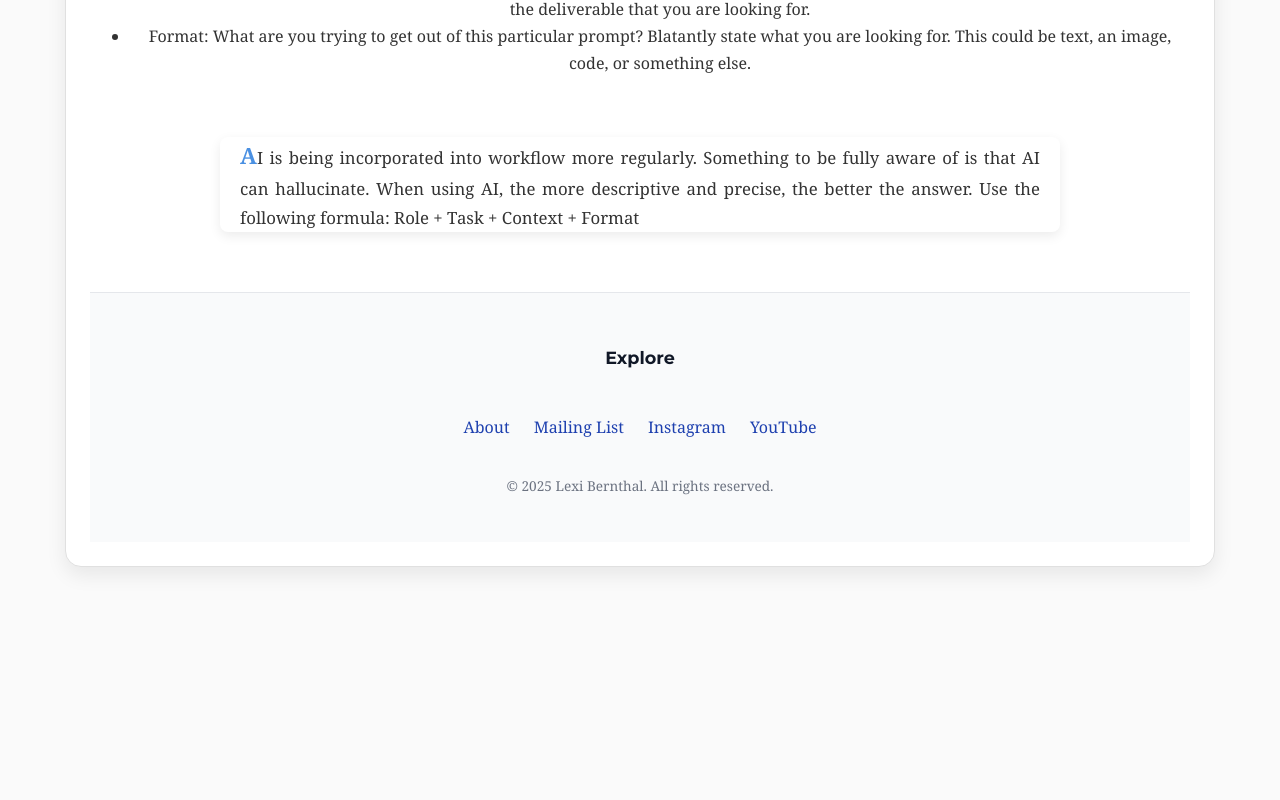
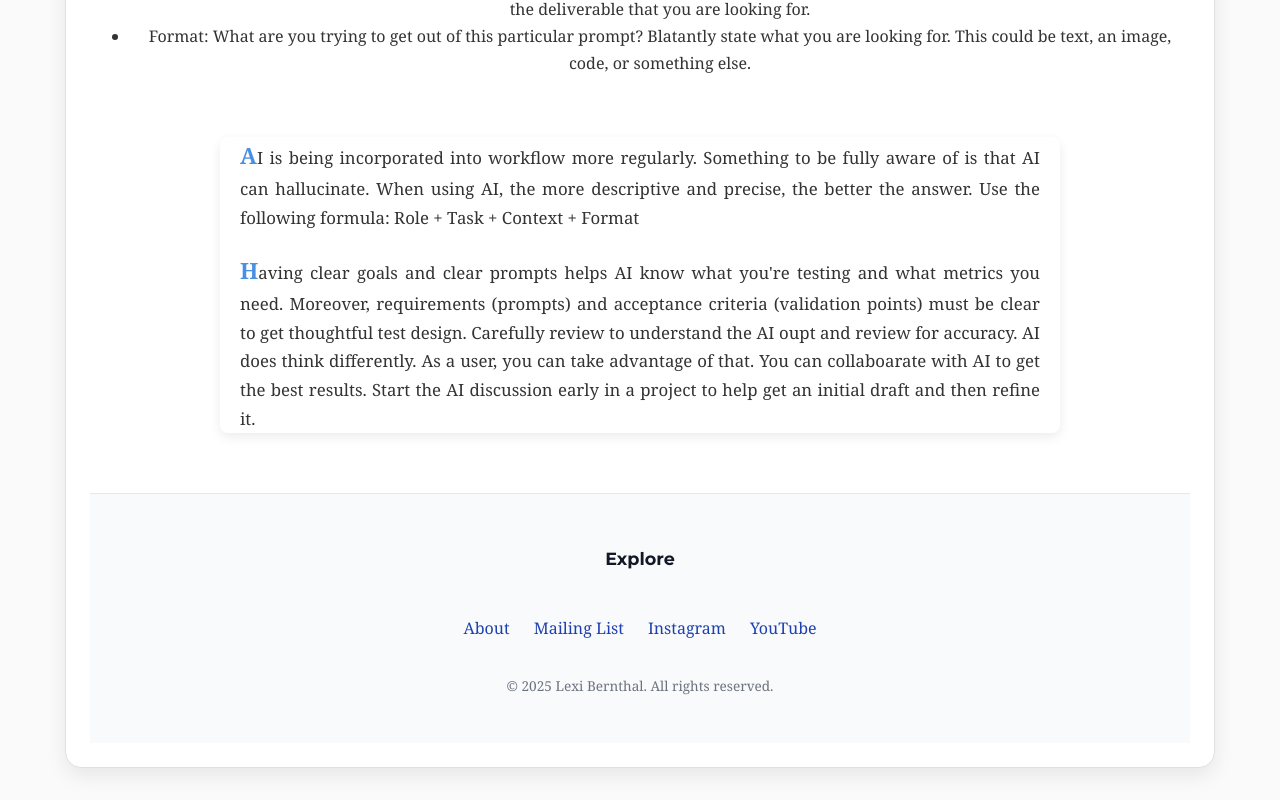
Before and after one commit to alexisbernt/Portfolio, a React (Create React App) app in the folder lexi-portfolio/: page /post2 in a window 1280 px wide. Shown: the part 1299-2099 px from the top of the page. Before the commit the page ends 1898 px from the top, so only its background shows below. Built offline with nearby package versions, Linux system fonts and the light colour scheme.

Commit message:
Update LearningPost2.js

```diff
--- a/lexi-portfolio/src/pages/Posts/LearningPost2.js
+++ b/lexi-portfolio/src/pages/Posts/LearningPost2.js
@@ -46,6 +46,13 @@ function Post2() {
             that AI can hallucinate. When using AI, the more descriptive and precise, the better the
             answer. Use the following formula: Role + Task + Context + Format
         </p>
+        <p>
+          Having clear goals and clear prompts helps AI know what you're testing and what metrics you need.
+          Moreover, requirements (prompts) and acceptance criteria (validation points) must be clear to get thoughtful test design.
+          Carefully review to understand the AI oupt and review for accuracy.
+          AI does think differently. As a user, you can take advantage of that. You can collaboarate with AI to get the best results.
+          Start the AI discussion early in a project to help get an initial draft and then refine it.
+        </p>
         {/* Example prompt here  */}
         </div>
         <Footer/>
```
